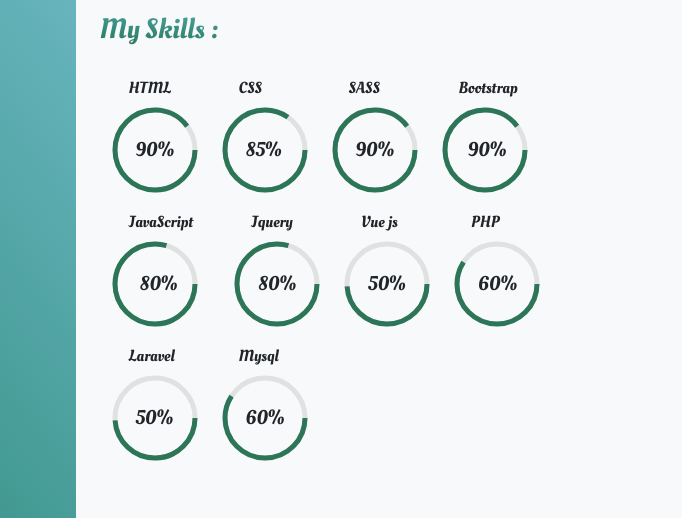
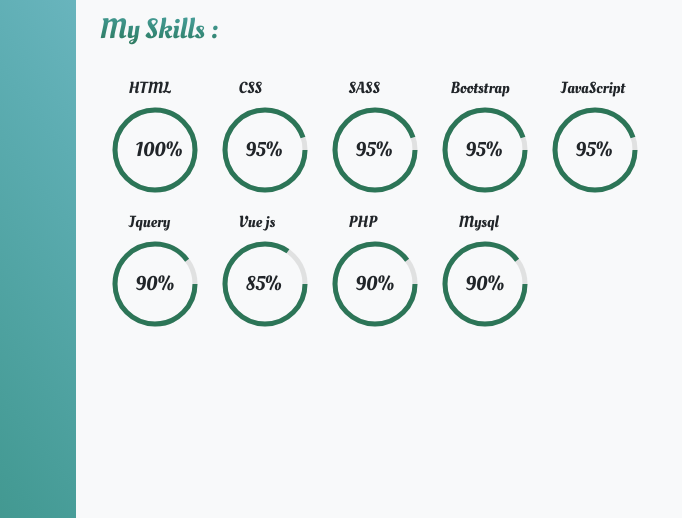
Before and after one commit to Nasser-Bash/portofolio, a plain HTML site: page about.html in a window 1280 px wide. Shown: the part 235-753 px from the top of the page, 589-1280 px from the left. Drawn offline with nearby package versions, Linux system fonts and the light colour scheme; files that its build step writes are made by us from their sources; a script that the page names is missing; a web font is replaced by a local one.

Commit message:
Update about.html

```diff
--- a/about.html
+++ b/about.html
@@ -23,11 +23,11 @@
 <body class="">
     <div id="page-loader">
         <div id="loader">
-          <svg height="100" width="100">
-            <circle cx="50" cy="50" r="40" />
-          </svg>
+            <svg height="100" width="100">
+                <circle cx="50" cy="50" r="40" />
+            </svg>
         </div>
-      </div>
+    </div>
     <nav class="bg-light main-nav" id="main-nav">
         <button class=" btn btn-toggler " id="togglebtn"><i class="fa fa-bars"></i></button>
         <ul class="nav-menu p-0  my-5 text-white" style="list-style:none ;">
@@ -137,139 +137,125 @@
                 </p>
 
 
-                    <h3 class="skills-header ">My Skills :</h3>
-                    <div class="skills my-4   ">
+                <h3 class="skills-header ">My Skills :</h3>
+                <div class="skills my-4   ">
 
                     <div class="skill   float-start ">
                         <span class="skill-title mx-4     ">HTML</span>
-                   <div class="percent">
-                    <svg height="100" width="100" >
-                        <circle class="back" cx="50" cy="50" r="40" data-value="90" />
-                        <circle class="front" cx="50" cy="50" r="40" style="--stroke: calc((90px * 256)/100)" />
-                    </svg>
-                        <div class="number">
-                            <h5>90%</h5>
-                        </div>
+                        <div class="percent">
+                            <svg height="100" width="100">
+                                <circle class="back" cx="50" cy="50" r="40" data-value="100" />
+                                <circle class="front" cx="50" cy="50" r="40"
+                                    style="--stroke: calc((100px * 256)/100)" />
+                            </svg>
+                            <div class="number">
+                                <h5>100%</h5>
+                            </div>
                         </div>
                     </div>
 
 
                     <div class="skill  float-start">
                         <span class="skill-title mx-4    ">CSS</span>
-                   <div class="percent">
-                    <svg height="100" width="100">
-                        <circle class="back" cx="50" cy="50" r="40" data-value="50" />
-                        <circle class="front" cx="50" cy="50" r="40" style="--stroke: calc((85px * 256)/100)" />
-                    </svg>
-                        <div class="number">
-                            <h5>85%</h5>
-                        </div>
+                        <div class="percent">
+                            <svg height="100" width="100">
+                                <circle class="back" cx="50" cy="50" r="40" data-value="95" />
+                                <circle class="front" cx="50" cy="50" r="40" style="--stroke: calc((95px * 256)/100)" />
+                            </svg>
+                            <div class="number">
+                                <h5>95%</h5>
+                            </div>
                         </div>
                     </div>
 
                     <div class="skill   float-start ">
                         <span class="skill-title mx-4     ">SASS</span>
-                   <div class="percent">
-                    <svg height="100" width="100" >
-                        <circle class="back" cx="50" cy="50" r="40" data-value="90" />
-                        <circle class="front" cx="50" cy="50" r="40" style="--stroke: calc((90px * 256)/100)" />
-                    </svg>
-                        <div class="number">
-                            <h5>90%</h5>
-                        </div>
+                        <div class="percent">
+                            <svg height="100" width="100">
+                                <circle class="back" cx="50" cy="50" r="40" data-value="95" />
+                                <circle class="front" cx="50" cy="50" r="40" style="--stroke: calc((95px * 256)/100)" />
+                            </svg>
+                            <div class="number">
+                                <h5>95%</h5>
+                            </div>
                         </div>
                     </div>
 
                     <div class="skill   float-start ">
-                        <span class="skill-title mx-4     ">Bootstrap</span>
-                   <div class="percent">
-                    <svg height="100" width="100" >
-                        <circle class="back" cx="50" cy="50" r="40" data-value="90" />
-                        <circle class="front" cx="50" cy="50" r="40" style="--stroke: calc((90px * 256)/100)" />
-                    </svg>
-                        <div class="number">
-                            <h5>90%</h5>
-                        </div>
+                        <span class="skill-title mx-3 ">Bootstrap</span>
+                        <div class="percent">
+                            <svg height="100" width="100">
+                                <circle class="back" cx="50" cy="50" r="40" data-value="95" />
+                                <circle class="front" cx="50" cy="50" r="40" style="--stroke: calc((95px * 256)/100)" />
+                            </svg>
+                            <div class="number">
+                                <h5>95%</h5>
+                            </div>
                         </div>
                     </div>
                     <div class="skill  float-start">
-                        <span class="skill-title mx-4    ">JavaScript</span>
-                   <div class="percent">
-                    <svg height="100" width="100">
-                        <circle class="back" cx="50" cy="50" r="40" data-value="50" />
-                        <circle class="front" cx="50" cy="50" r="40"  style="--stroke: calc((80px * 256)/100)" />
-                    </svg>
-                        <div class="number">
-                            <h5>80%</h5>
-                        </div>
+                        <span class="skill-title mx-3    ">JavaScript</span>
+                        <div class="percent">
+                            <svg height="100" width="100">
+                                <circle class="back" cx="50" cy="50" r="40" data-value="50" />
+                                <circle class="front" cx="50" cy="50" r="40" style="--stroke: calc((95px * 256)/100)" />
+                            </svg>
+                            <div class="number">
+                                <h5>95%</h5>
+                            </div>
                         </div>
                     </div>
 
                     <div class="skill  float-start">
                         <span class="skill-title mx-4    ">Jquery</span>
-                   <div class="percent">
-                    <svg height="100" width="100">
-                        <circle class="back" cx="50" cy="50" r="40" data-value="50" />
-                        <circle class="front" cx="50" cy="50" r="40"  style="--stroke: calc((80px * 256)/100)" />
-                    </svg>
-                        <div class="number">
-                            <h5>80%</h5>
-                        </div>
+                        <div class="percent">
+                            <svg height="100" width="100">
+                                <circle class="back" cx="50" cy="50" r="40" data-value="90" />
+                                <circle class="front" cx="50" cy="50" r="40" style="--stroke: calc((90px * 256)/100)" />
+                            </svg>
+                            <div class="number">
+                                <h5>90%</h5>
+                            </div>
                         </div>
                     </div>
 
                     <div class="skill  float-start">
                         <span class="skill-title mx-4    ">Vue js</span>
-                   <div class="percent">
-                    <svg height="100" width="100">
-                        <circle class="back" cx="50" cy="50" r="40" data-value="50" />
-                        <circle class="front" cx="50" cy="50" r="40"  style="--stroke: calc((50px * 256)/100)" />
-                    </svg>
-                        <div class="number">
-                            <h5>50%</h5>
-                        </div>
+                        <div class="percent">
+                            <svg height="100" width="100">
+                                <circle class="back" cx="50" cy="50" r="40" data-value="85" />
+                                <circle class="front" cx="50" cy="50" r="40" style="--stroke: calc((85px * 256)/100)" />
+                            </svg>
+                            <div class="number">
+                                <h5>85%</h5>
+                            </div>
                         </div>
                     </div>
 
 
                     <div class="skill  float-start">
                         <span class="skill-title mx-4    ">PHP</span>
-                   <div class="percent">
-                    <svg height="100" width="100">
-                        <circle class="back" cx="50" cy="50" r="40" data-value="50" />
-                        <circle class="front" cx="50" cy="50" r="40"  style="--stroke: calc((60px * 256)/100)" />
-                    </svg>
-                        <div class="number">
-                            <h5>60%</h5>
-                        </div>
+                        <div class="percent">
+                            <svg height="100" width="100">
+                                <circle class="back" cx="50" cy="50" r="40" data-value="90" />
+                                <circle class="front" cx="50" cy="50" r="40" style="--stroke: calc((90px * 256)/100)" />
+                            </svg>
+                            <div class="number">
+                                <h5>90%</h5>
+                            </div>
                         </div>
                     </div>
 
-
-                    <div class="skill  float-start">
-                        <span class="skill-title mx-4    ">Laravel</span>
-                   <div class="percent">
-                    <svg height="100" width="100">
-                        <circle class="back" cx="50" cy="50" r="40" data-value="50" />
-                        <circle class="front" cx="50" cy="50" r="40"  style="--stroke: calc((50px * 256)/100)" />
-                    </svg>
-                        <div class="number">
-                            <h5>50%</h5>
-                        </div>
-                        </div>
-                    </div>
-
-
                     <div class="skill  float-start">
                         <span class="skill-title mx-4    ">Mysql</span>
-                   <div class="percent">
-                    <svg height="100" width="100">
-                        <circle class="back" cx="50" cy="50" r="40" data-value="50" />
-                        <circle class="front" cx="50" cy="50" r="40"  style="--stroke: calc((60px * 256)/100)" />
-                    </svg>
-                        <div class="number">
-                            <h5>60%</h5>
-                        </div>
+                        <div class="percent">
+                            <svg height="100" width="100">
+                                <circle class="back" cx="50" cy="50" r="40" data-value="90" />
+                                <circle class="front" cx="50" cy="50" r="40" style="--stroke: calc((90px * 256)/100)" />
+                            </svg>
+                            <div class="number">
+                                <h5>90%</h5>
+                            </div>
                         </div>
                     </div>
 
```
